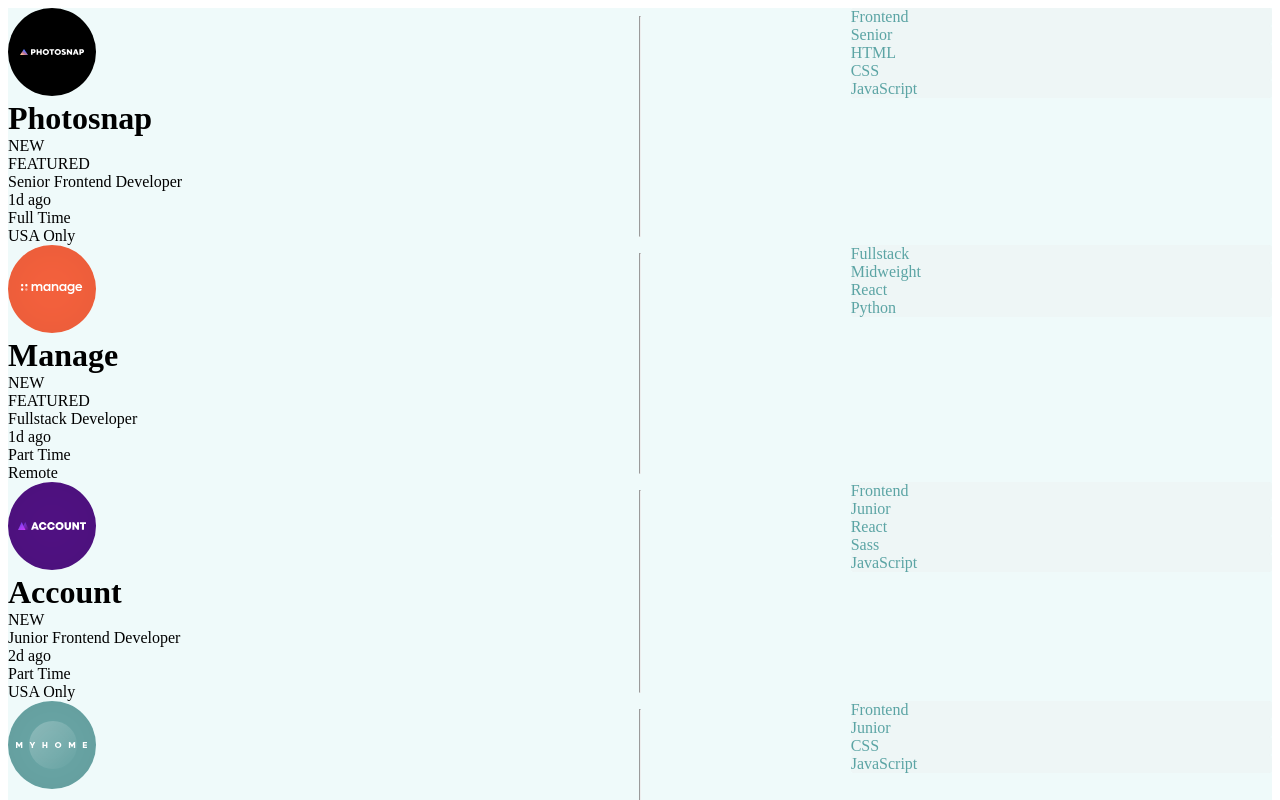
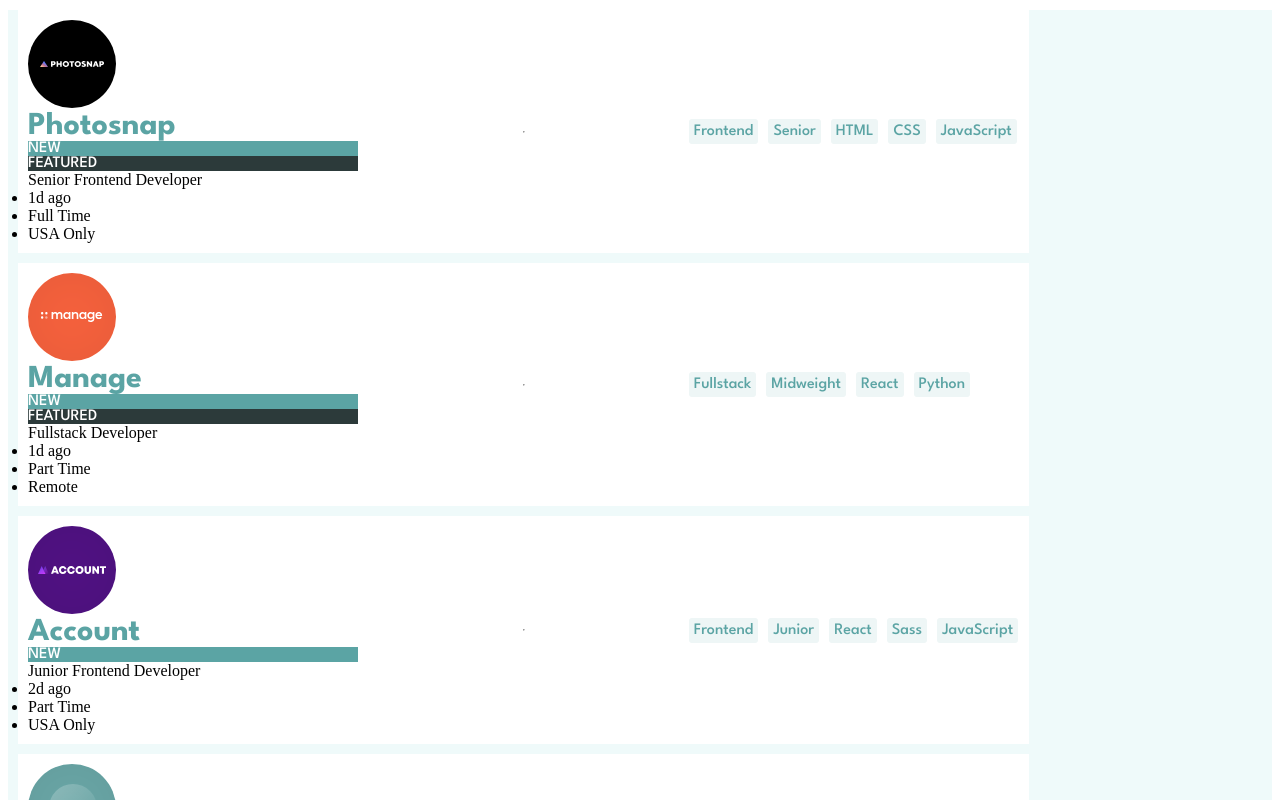
Before and after one commit to sagites/static-job-listings-master, a React (Vite) app: page / in a window 1280 px wide. Shown: the top 800 px of the page. Built offline with nearby package versions, Linux system fonts and the light colour scheme.

Commit message:
Minor style changes

```diff
--- a/src/App.css
+++ b/src/App.css
@@ -40,6 +40,49 @@ p {
     margin: 0;
 }
 
+/* Colors and font */
+
+.companyName {
+    color: var(--primary-desaturated-dark-cyan);
+    font-family: 'League Spartan Bold';
+}
+
+.position:hover {
+    cursor: pointer;
+    color: var(--primary-desaturated-dark-cyan);
+}
+
+.new {
+    color: white;
+    background-color: var(--primary-desaturated-dark-cyan);
+    font-family: 'League Spartan Medium';
+}
+
+.featured {
+    color: white;
+    background-color: var(--neutral-darker-grayish-cyan);
+    font-family: 'League Spartan Medium';
+}
+
+.position {
+    color: var(--neutral-darker-grayish-cyan);
+    font-family: 'League Spartan Medium';
+}
+
+.listItems {
+    color: var(--neutral-dark-grayish-cyan);
+    font-family: 'League Spartan Medium';
+}
+
+.button {
+    font-family: 'League Spartan Medium';
+}
+
+.button:hover {
+    color: white;
+    background-color: var(--primary-desaturated-dark-cyan);
+}
+
 .body {
     background-color: var(--neutral-background-grayish-cyan);
     width: 100%;
@@ -58,13 +101,64 @@ img {
     background-color: var(--neutral-background-grayish-cyan);
 }
 
+
+.container {
+    display: grid;
+    place-items: center;
+}
+
 .main {
     display: grid;
+    align-items: center;
     grid-template-columns: repeat(3, 1fr);
-    width: 100%;
+    width: 80%;
+    padding: 10px;
+    margin: 10px;
+    background-color: white;
     font-family: 'League Spartan';
     /* background-color: var(--neutral-darker-grayish-cyan); */
     /* min-height: 100vh; */
+}
+
+.firstSection {
+    display: grid;
+    grid-template-columns: 0.6fr 1fr;
+}
+
+.information {
+    display: grid;
+    grid-template-rows: 1fr 1fr;
+}
+
+.companyName {
+    display: flex;
+}
+
+
+
+.companySide {
+    display: flex;
+    place-items: center;
+}
+
+.conditional {
+    display: grid;
+    grid-template-columns: 1fr 1fr;
+}
+
+.minorThings {
+    list-style: none;
+    display: grid;
+    grid-template-columns: repeat(3, 1fr);
+}
+
+.hidden {
+    display: hidden;
+}
+
+.buttonHolder {
+    display: flex;
+    gap: 10px;
 }
 
 .button {
@@ -74,6 +168,7 @@ img {
     border: none;
     border-radius: 3px;
     cursor: pointer;
+    padding: 5px;
 
 }
 
```
